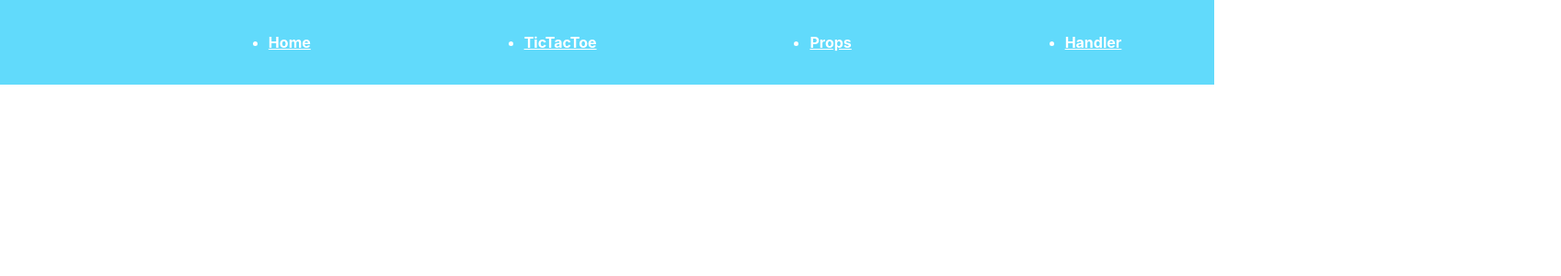
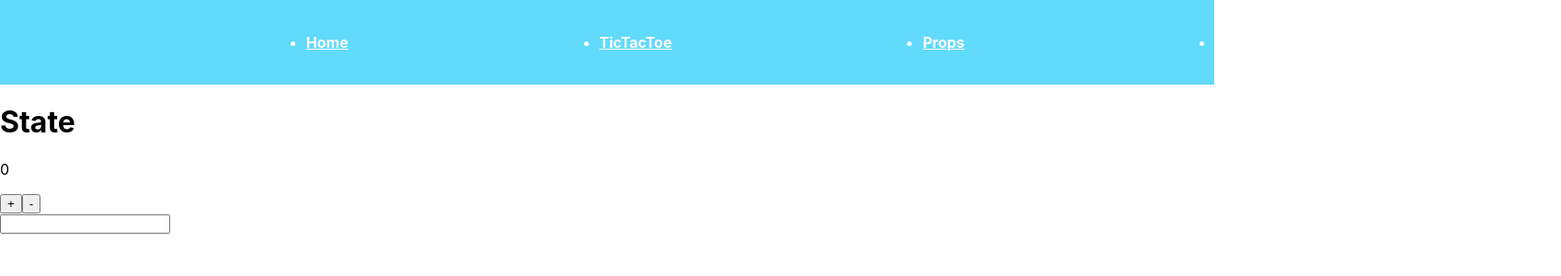
Before and after one commit to Moon-YoungSeok/react, a React (Create React App) app: page /test/state.js in a window 1280 px wide. Shown: the top 300 px of the page at 92% size, 1697 px wide, since content can reach past the window. Built offline with nearby package versions, Linux system fonts and the light colour scheme.

Commit message:
state 일부

```diff
--- a/src/App.js
+++ b/src/App.js
@@ -7,6 +7,7 @@ import TicTacToe from "./pages/tictactoe";
 import Home from "./pages/home";
 import Page3 from "./pages/props";
 import Handler from "./pages/handler";
+import State from "./pages/state";
 
 import Header from "./components/Header";
 
@@ -27,6 +28,7 @@ function App() {
         <Route path="/test/tictactoe.js" element={<TicTacToe />} />
         <Route path="/test/props.js" element={<Page3 {...text} />} />
         <Route path="/test/handler.js" element={<Handler />} />
+        <Route path="/test/state.js" element={<State />} />
 
         {/* 값 전달 기본적인 구조 (스프레드 연산자 사용가능) */}
         {/* <Route path="/test/test3.js" element={<Page3 name={text.name} location={text.location} arr={text.arr} />} />  */}
--- a/src/components/Header.js
+++ b/src/components/Header.js
@@ -19,6 +19,9 @@ function Header() {
             <li>
               <Link to="/test/handler.js">Handler</Link>
             </li>
+            <li>
+              <Link to="/test/state.js">State</Link>
+            </li>
           </ul>
         </nav>
       </div>
--- a/src/pages/handler.js
+++ b/src/pages/handler.js
@@ -1,6 +1,6 @@
 import React from "react";
 
-export default function handler() {
+export default function Handler() {
     const handleOnClick = (e) =>
     {
         console.log("핸들버튼 클릭!");
--- a/src/pages/home.js
+++ b/src/pages/home.js
@@ -1,6 +1,6 @@
 import React from "react";
 
-export default function home() {
+export default function Home() {
   return (
       <h1>홈버튼~</h1>
   );
--- /dev/null
+++ b/src/pages/state.js
@@ -0,0 +1,34 @@
+import {useState} from "react";
+
+export default function State() {
+    const [count, setCount] = useState(0);
+    const [text, setText] = useState();
+
+    const onlncrease =()=>{
+        setCount(count + 1);
+        };
+        const ondecrease =()=>{
+            setCount(count - 1);
+            };
+            const handleOnChange = (e) => {
+                setText(e.target.value);
+                };
+  return (
+    <>
+    <div>
+    <h1>State</h1>
+        <div>
+        <p>{count}</p>
+        <button onClick={onlncrease}>+</button>
+        <button onClick={ondecrease}>-</button>
+        </div>
+        <div>
+        <input value={text} onChange={handleOnChange}></input>
+        <p>{text}</p>
+        </div>
+    </div>
+
+
+    </>
+  );
+}
```
